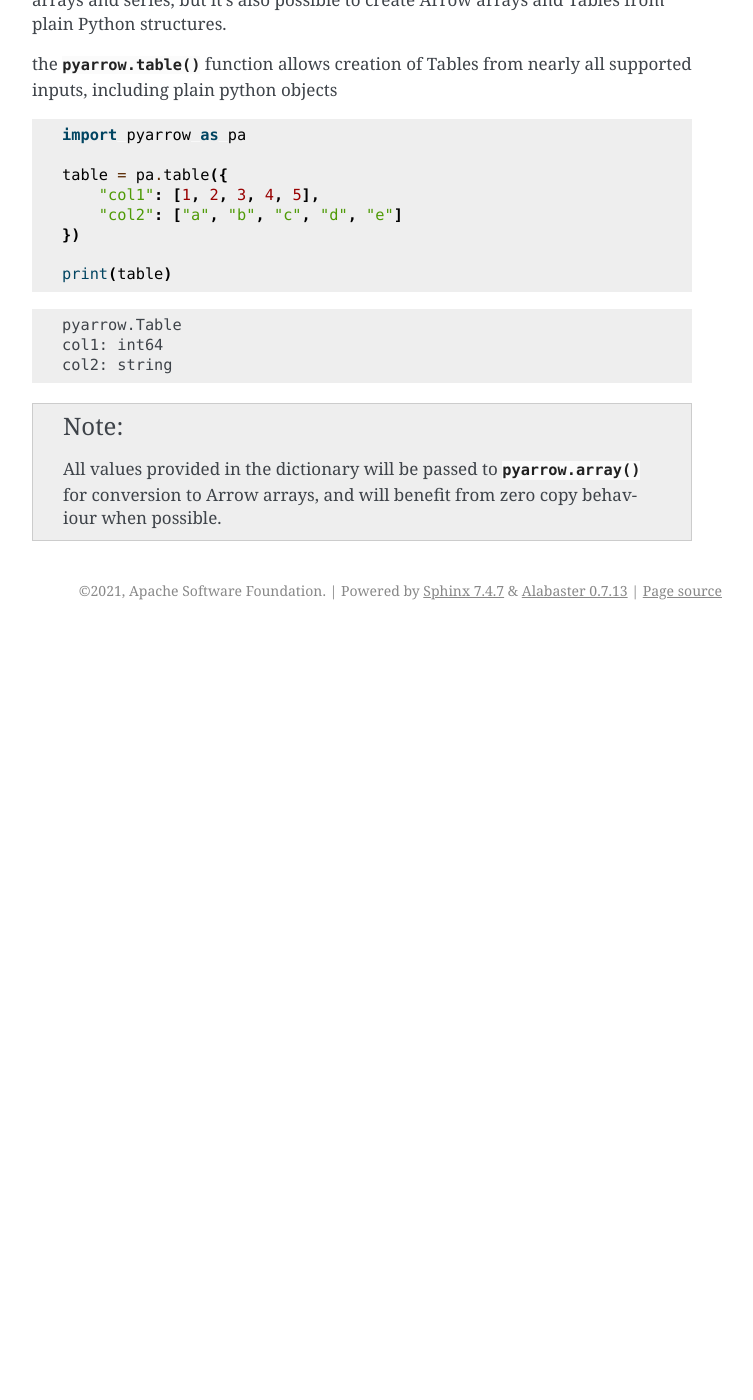
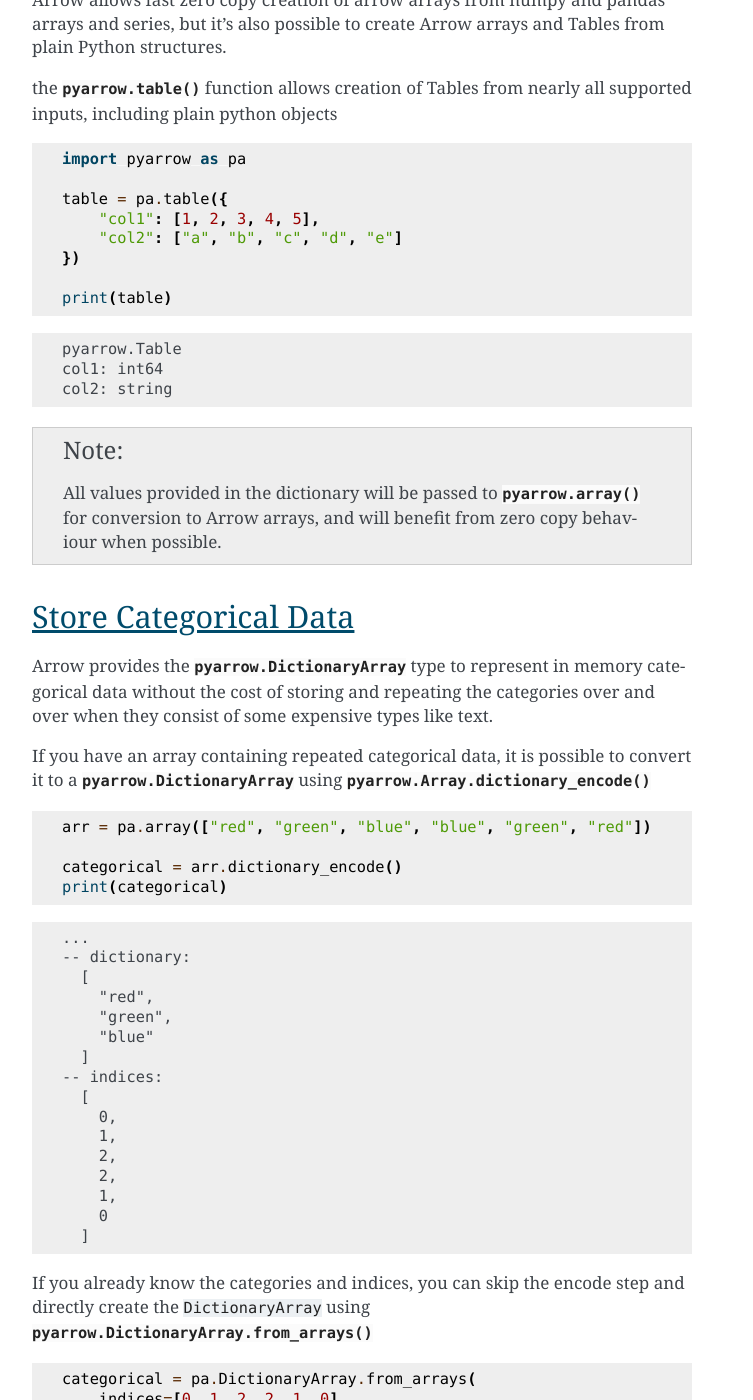
Before and after one commit to singhgur/arrow-cookbook, a Sphinx documentation site: the page built from python/source/create.rst, in a window 1280 px wide and 1400 px high, scrolled down 421 px. Shown: the whole window, without its empty margins (388-1141 px from the left). Built offline with Sphinx 7.4.7, drawn with Linux system fonts in a browser that asks for light colours; before the commit the page ends 1051 px from its top, so only the background shows below that; some of the changed text lies outside the part shown.

Commit message:
Categorical data

```diff
--- a/python/source/create.rst
+++ b/python/source/create.rst
@@ -40,3 +40,72 @@ from nearly all supported inputs, including plain python objects
     All values provided in the dictionary will be passed to
     :func:`pyarrow.array` for conversion to Arrow arrays,
     and will benefit from zero copy behaviour when possible.
+
+Store Categorical Data
+======================
+
+Arrow provides the :class:`pyarrow.DictionaryArray` type
+to represent in memory categorical data without the cost of
+storing and repeating the categories over and over when they
+consist of some expensive types like text.
+
+If you have an array containing repeated categorical data,
+it is possible to convert it to a :class:`pyarrow.DictionaryArray`
+using :meth:`pyarrow.Array.dictionary_encode`
+
+.. testcode::
+
+    arr = pa.array(["red", "green", "blue", "blue", "green", "red"])
+
+    categorical = arr.dictionary_encode()
+    print(categorical)
+
+.. testoutput::
+
+    ...
+    -- dictionary:
+      [
+        "red",
+        "green",
+        "blue"
+      ]
+    -- indices:
+      [
+        0,
+        1,
+        2,
+        2,
+        1,
+        0
+      ]
+
+If you already know the categories and indices, you can skip the encode
+step and directly create the ``DictionaryArray`` using
+:meth:`pyarrow.DictionaryArray.from_arrays`
+
+.. testcode::
+
+    categorical = pa.DictionaryArray.from_arrays(
+        indices=[0, 1, 2, 2, 1, 0],
+        dictionary=["red", "green", "blue"]
+    )
+    print(categorical)
+
+.. testoutput::
+
+    ...
+    -- dictionary:
+      [
+        "red",
+        "green",
+        "blue"
+      ]
+    -- indices:
+      [
+        0,
+        1,
+        2,
+        2,
+        1,
+        0
+      ]
```
